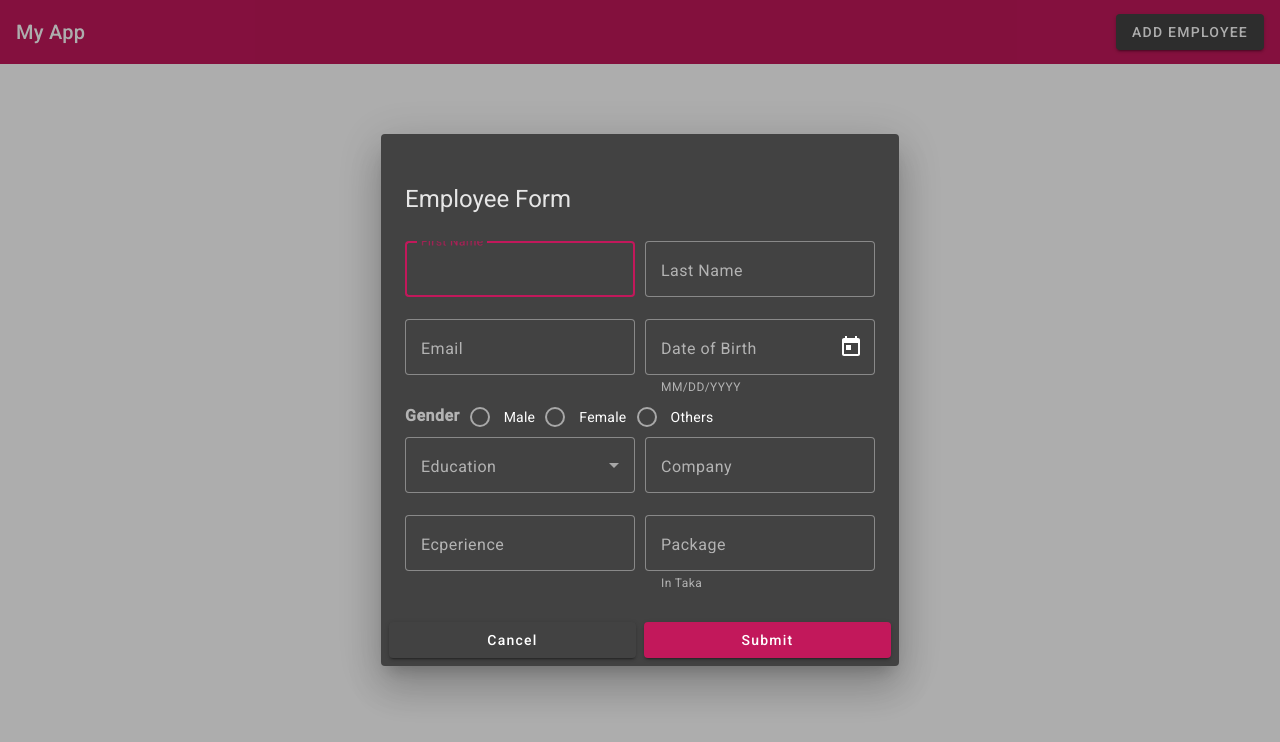
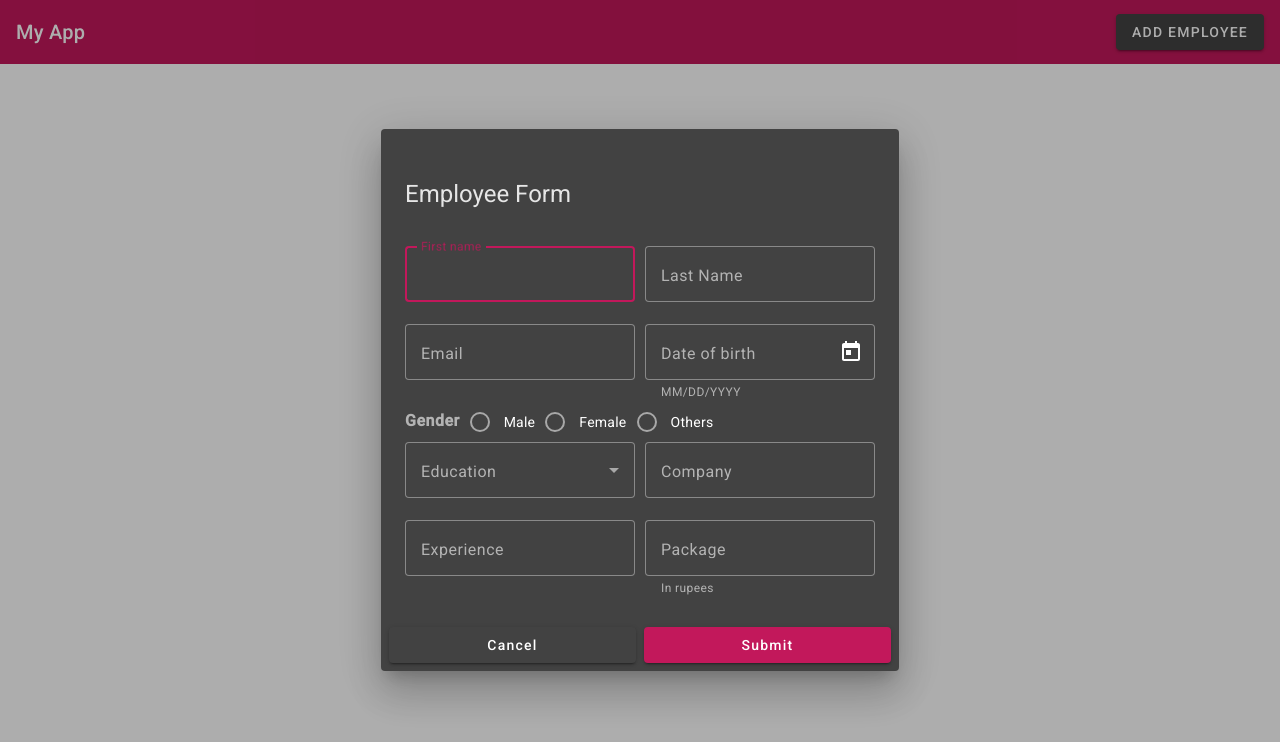
Before and after one commit to 1804057/my-angular-crud-app, an Angular app: page / in a window 1280 px wide. Both pictures are taken after a click on the button "ADD EMPLOYEE". Shown: the top 742 px of the page. Built offline with nearby package versions, Linux system fonts and the light colour scheme.

Commit message:
Form group added

```diff
--- a/src/app/emp-add-edit/emp-add-edit.component.html
+++ b/src/app/emp-add-edit/emp-add-edit.component.html
@@ -1,59 +1,64 @@
 <div mat-dialog-title>
     <h1>Employee Form</h1>
 </div>
-<div mat-dialog-content>
+<form [formGroup]="empForm">
+    <div mat-dialog-content class="content">
         <div class="row">
             <mat-form-field appearance="outline">
-            <mat-label>First Name</mat-label>
-            <input matInput placeholder="First Name" type="text">
+                <mat-label>First name</mat-label>
+                <input matInput type="text" placeholder="Ex. Technical" formControlName="firstName">
             </mat-form-field>
             <mat-form-field appearance="outline">
                 <mat-label>Last Name</mat-label>
-            <input matInput placeholder="Last Name" type="text">
+                <input matInput placeholder="Ex. Babaji" formControlName="lastName">
             </mat-form-field>
         </div>
+
         <div class="row">
             <mat-form-field appearance="outline">
                 <mat-label>Email</mat-label>
-            <input matInput placeholder="Email" type="email">
+                <input matInput type="email" placeholder="Ex. test@gmail.com" formControlName="email">
             </mat-form-field>
             <mat-form-field appearance="outline">
-            <mat-label>Date of Birth</mat-label>
-            <input matInput [matDatepicker]="picker">
+                <mat-label>Date of birth</mat-label>
+                <input matInput [matDatepicker]="picker" formControlName="dob">
                 <mat-hint>MM/DD/YYYY</mat-hint>
                 <mat-datepicker-toggle matIconSuffix [for]="picker"></mat-datepicker-toggle>
                 <mat-datepicker #picker></mat-datepicker>
             </mat-form-field>
         </div>
+
         <div class="row">
-        <mat-radio-group aria-label="Select an option">
+            <mat-radio-group aria-label="Select an option" formControlName="gender">
                 <mat-label><b>Gender</b></mat-label>
                 <mat-radio-button value="male">Male</mat-radio-button>
                 <mat-radio-button value="female">Female</mat-radio-button>
                 <mat-radio-button value="others">Others</mat-radio-button>
             </mat-radio-group>
         </div>
+
         <div class="row">
             <mat-form-field appearance="outline">
                 <mat-label>Education</mat-label>
-            <mat-select>
-                <mat-option *ngFor="let val of education" [value]="val">{{val}}</mat-option>
+                <mat-select formControlName="education">
+                    <mat-option *ngFor="let val of education" [value]="val">{{val}}
+                    </mat-option>
                 </mat-select>
             </mat-form-field>
             <mat-form-field appearance="outline">
                 <mat-label>Company</mat-label>
-            <input matInput placeholder="Company Name" />
+                <input matInput placeholder="Ex. Google" formControlName="company">
             </mat-form-field>
         </div>
         <div class="row">
             <mat-form-field appearance="outline">
-            <mat-label>Ecperience</mat-label>
-            <input matInput placeholder="Ex. 4" type="number" />
+                <mat-label>Experience</mat-label>
+                <input matInput placeholder="Ex. 4" type="number" formControlName="experience">
             </mat-form-field>
             <mat-form-field appearance="outline">
                 <mat-label>Package</mat-label>
-            <input matInput placeholder="Ex. 12" type="number" />
-            <mat-hint>In Taka</mat-hint>
+                <input matInput placeholder="Ex. 12" type="number" formControlName="package">
+                <mat-hint>In rupees</mat-hint>
             </mat-form-field>
         </div>
     </div>
@@ -61,3 +66,4 @@
         <button mat-raised-button>Cancel</button>
         <button mat-raised-button color="primary">Submit</button>
     </div>
+</form>
--- a/src/app/emp-add-edit/emp-add-edit.component.ts
+++ b/src/app/emp-add-edit/emp-add-edit.component.ts
@@ -15,8 +15,7 @@ export class EmpAddEditComponent {
     'Post Graduate'
   ]
   constructor(private _fb:FormBuilder){ //service variable form builder
-    this.empForm= this._fb.group(
-      {
+    this.empForm= this._fb.group({
         firstName: '',
         lastName: '',
         email: '',
@@ -26,7 +25,6 @@ export class EmpAddEditComponent {
         company: '',
         experience: '',
         package: '',
-      }
-    )
+      })
   }
 }
```
Lines whose indentation alone changed are shown as unchanged.
